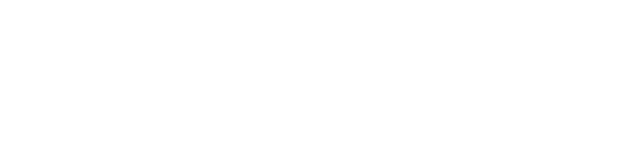
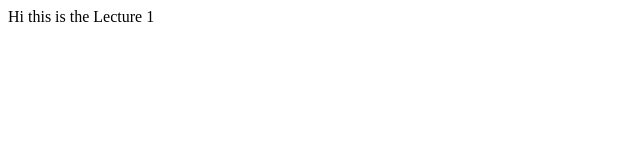
Before and after one commit to Hubcodee/Jenkins_Sessions_2024, a plain HTML site: page Lecture_1/index.html in a window 1280 px wide. Shown: the whole page, without its empty margins (0-640 px from the left). Drawn offline with Linux system fonts and the light colour scheme.

Commit message:
Changes in index.html

```diff
--- a/Lecture_1/index.html
+++ b/Lecture_1/index.html
@@ -6,6 +6,6 @@
     <title>Jenkins Leecture 1</title>
 </head>
 <body>
-
+    Hi this is the Lecture 1
 </body>
 </html>
```
